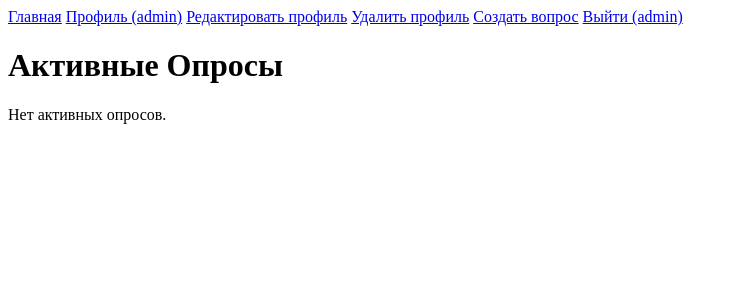
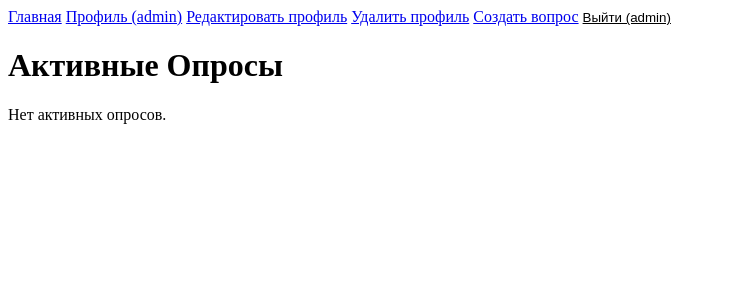
Before and after one commit to Ekhidness/RKIS1, a Django app: page /polls/ in a window 1280 px wide. Shown: the top 300 px of the page, without its empty margins (0-738 px from the left). Run offline with Django 3.2, Linux system fonts and the light colour scheme; a user stored in the database is signed in; data that the repository does not hold is empty.

Commit message:
Фикс выхода

```diff
--- a/polls/templates/polls/base.html
+++ b/polls/templates/polls/base.html
@@ -15,7 +15,11 @@
                 <a href="{% url 'polls:profile_delete' %}">Удалить профиль</a>
                 <a href="{% url 'polls:create_question' %}">Создать вопрос</a>
                 <!-- Ссылка на выход -->
-                <a href="{% url 'polls:logout' %}">Выйти ({{ user.username }})</a>
+                <!-- Стало -->
+                <form method="post" action="{% url 'polls:logout' %}" style="display: inline;">
+                    {% csrf_token %}
+                    <button type="submit" style="background: none; border: none; padding: 0; margin: 0; cursor: pointer; text-decoration: underline;">Выйти ({{ user.username }})</button>
+                </form>
             {% else %}
                 <a href="{% url 'polls:register' %}">Регистрация</a>
                 <!-- TODO: Добавить ссылку на вход -->
--- a/polls/urls.py
+++ b/polls/urls.py
@@ -15,7 +15,8 @@ urlpatterns = [
     path('profile/edit/', views.profile_edit, name='profile_edit'),
     path('profile/delete/', views.profile_delete, name='profile_delete'),
     # URL для выхода, используя встроенное представление LogoutView
-    path('logout/', auth_views.LogoutView.as_view(template_name='registration/logged_out.html', next_page='polls:index'), name='logout'),
+    # next_page указывает, куда перенаправить после выхода
+    path('logout/', auth_views.LogoutView.as_view(next_page='polls:index'), name='logout'),
     path('create/', views.question_create, name='create_question'),
     # path('create/', views.QuestionCreateView.as_view(), name='create_question'), # Старая строка, можно удалить
 ]
```
Also changed, not shown: db.sqlite3 (added), media/avatars/images.png (added), polls/migrations/0001_initial.py (added).
